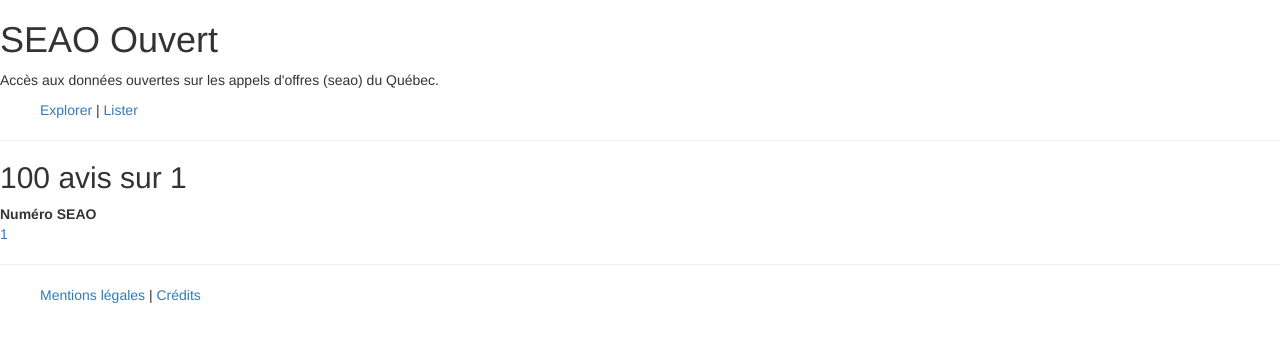
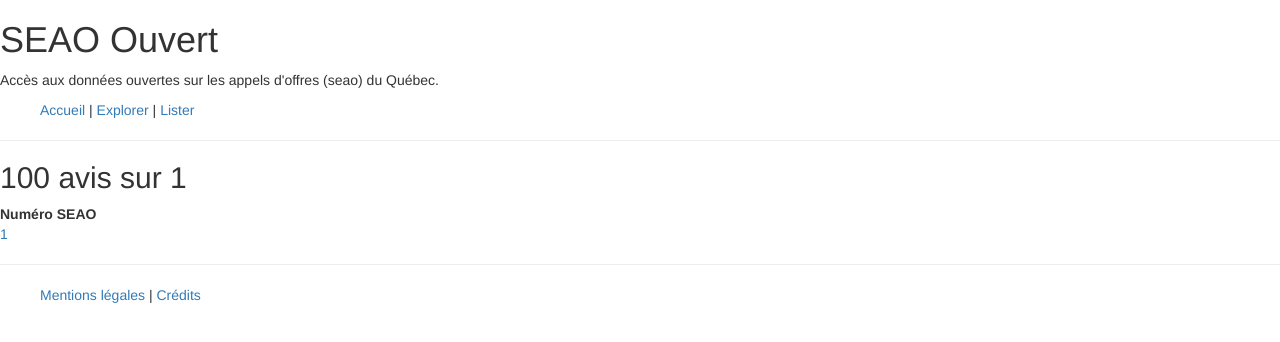
Before and after one commit to giotta/seao, a Django app: page /avis/ in a window 1280 px wide. Shown: the top 342 px of the page. Run offline with Django 3.2, Linux system fonts and the light colour scheme; tables that the repository leaves empty hold one stand-in row (values such as "Sample post"); some libraries are stand-ins or nearby versions.

Commit message:
lien vers l'accueil

```diff
--- a/seao_ouvert/core/templates/base.html
+++ b/seao_ouvert/core/templates/base.html
@@ -17,6 +17,7 @@
     Accès aux données ouvertes sur les appels d'offres (seao) du Québec.
     </p>
     <ul class="menu">
+      <li><a href="/">Accueil</a> | </li>
       <li><a href="{% url 'ui' %}">Explorer</a> | </li>
       <li><a href="{% url 'avis_list' %}">Lister</a></li>
     </ul>
```
